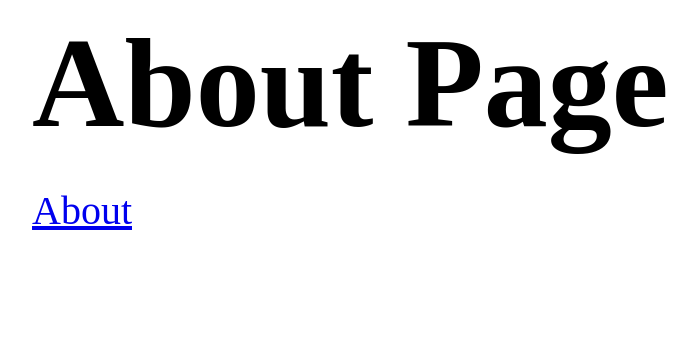
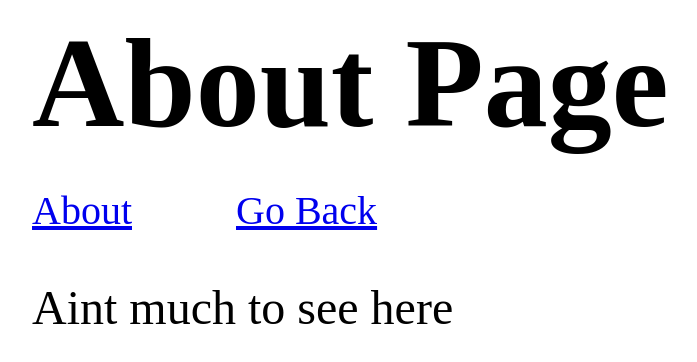
Before and after one commit to kennyhngo/OdinProject, a plain HTML site: page Foundations/odin-links-and-images/pages/about.html in a window 1280 px wide. Shown: the whole page, without its empty margins (26-723 px from the left). Drawn offline with Linux system fonts and the light colour scheme.

Commit message:
links and images

```diff
--- a/Foundations/odin-links-and-images/pages/about.html
+++ b/Foundations/odin-links-and-images/pages/about.html
@@ -10,6 +10,10 @@
 <body>
     <h1>About Page</h1>
     <a href="about.html">About</a>
+    <a href="../index.html">Go Back</a>
+
+    <br><br><br>
+    <p>Aint much to see here</p>
 </body>
 
 </html>
```
Also changed, not shown: Foundations/odin-links-and-images/index.html (+1 -0 lines).
